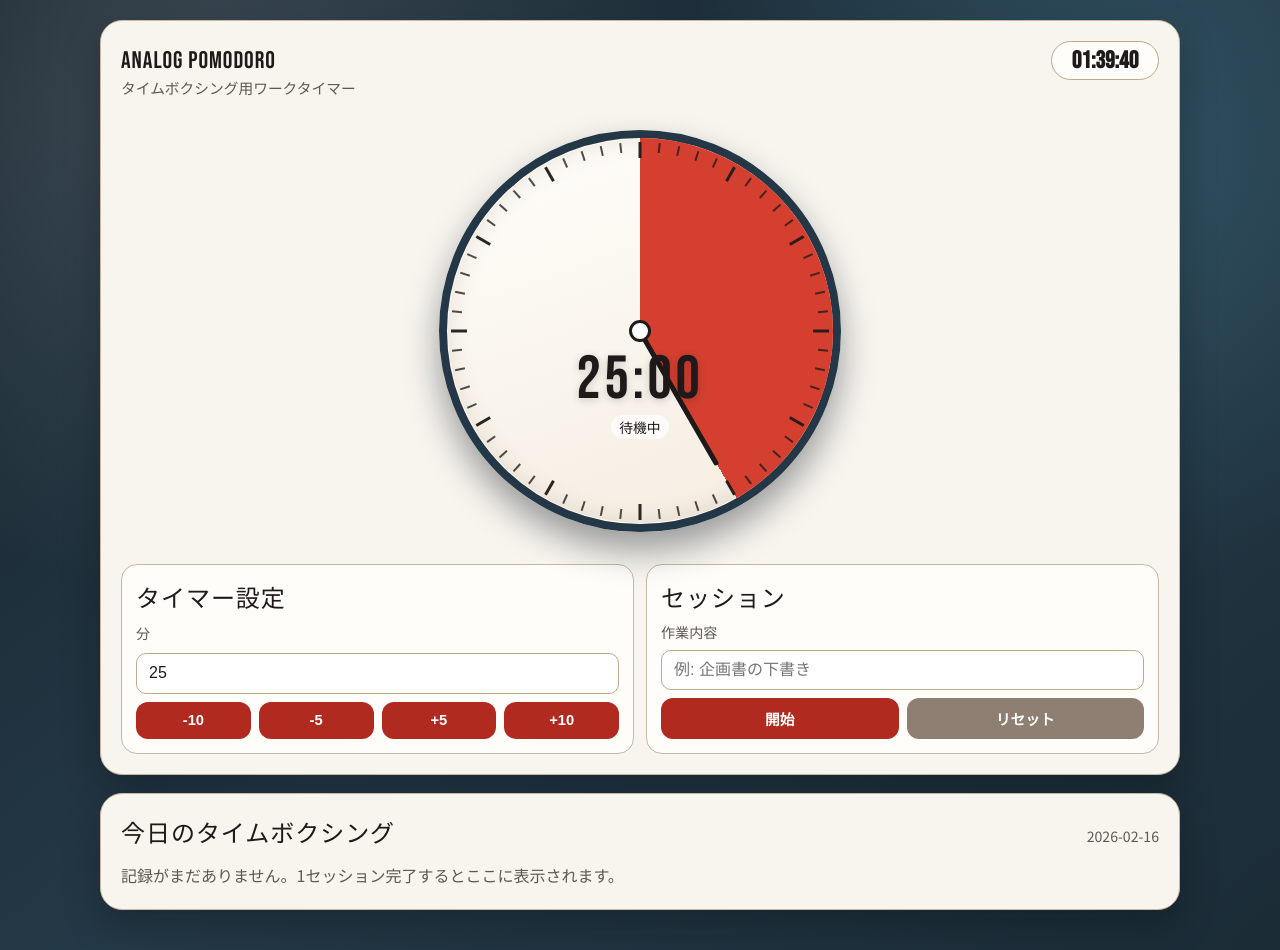
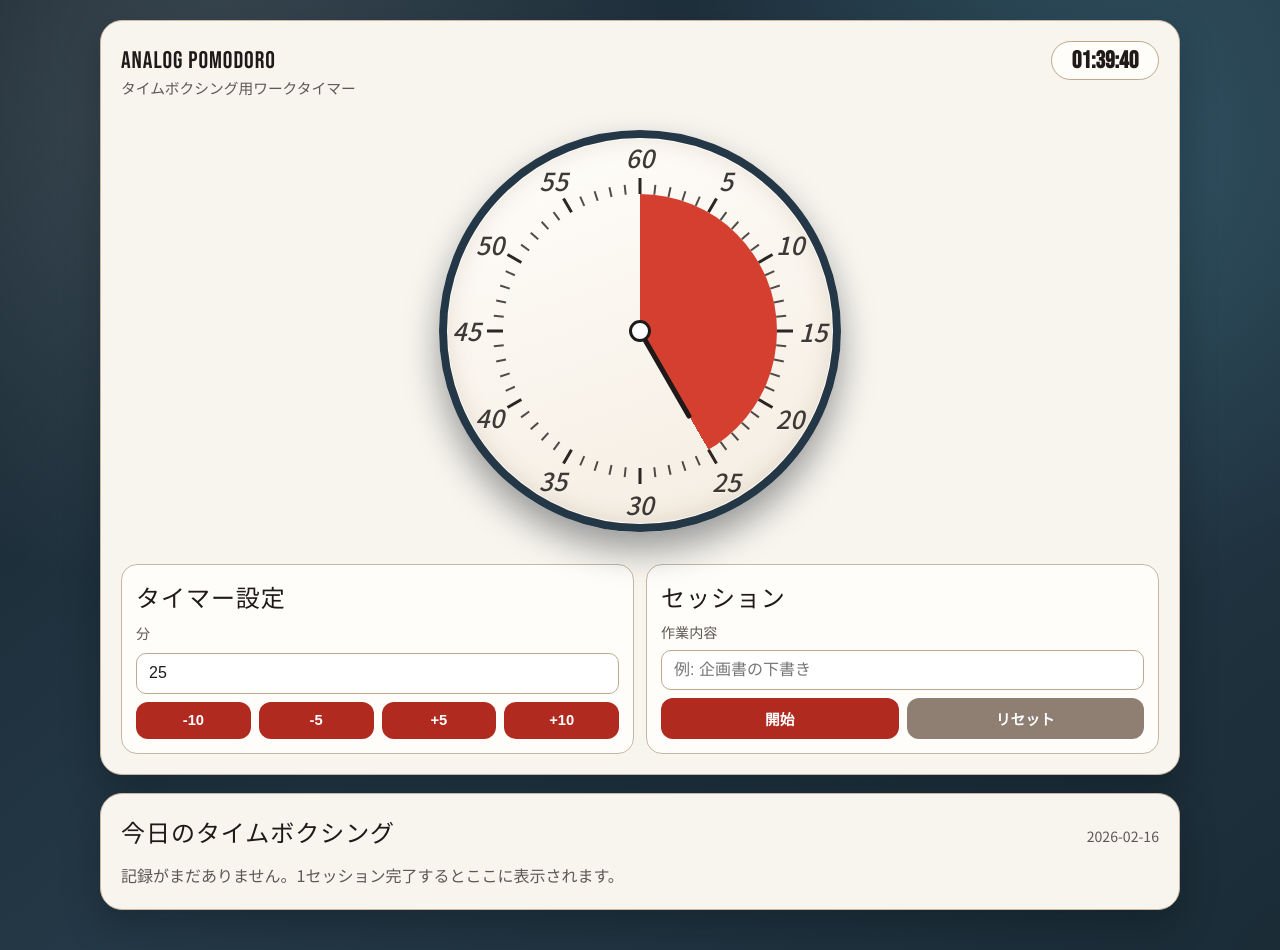
Before and after one commit to Corona-Shio/pomodoro-timer, a React (Vite) app: page / in a window 1280 px wide. Built offline with nearby package versions, Linux system fonts and the light colour scheme.

Commit message:
Refine analog dial readability and layout

```diff
--- a/src/App.tsx
+++ b/src/App.tsx
@@ -3,7 +3,6 @@ import {
   assignLanes,
   calcMinuteHandAngle,
   clampMinutes,
-  formatRemaining,
   minutesFromStartOfDay,
   toDateKey,
   toLocalTime
@@ -30,6 +29,7 @@ const nowClock = (): string =>
   });
 
 function App() {
+  const dialNumbers = useMemo(() => Array.from({ length: 12 }, (_, idx) => (idx === 0 ? 60 : idx * 5)), []);
   const initialSetMinutes = useMemo(() => loadSetMinutes(), []);
   const [setMinutes, setSetMinutes] = useState(initialSetMinutes);
   const [remainingSeconds, setRemainingSeconds] = useState(initialSetMinutes * 60);
@@ -181,15 +181,16 @@ function App() {
                 />
               ))}
             </div>
+            <div className="numerals" aria-hidden="true">
+              {dialNumbers.map((value, idx) => (
+                <i key={value} className="numeral" style={{ transform: `rotate(${idx * 30}deg) translateY(-45%)` }}>
+                  <span style={{ transform: `rotate(${-idx * 30}deg)` }}>{value}</span>
+                </i>
+              ))}
+            </div>
             <div className="red-mask" style={{ '--red-angle': `${redSectorAngle}deg` } as CSSProperties} />
             <div className="hand" style={{ transform: `translate(-50%, 0) rotate(${handAngle}deg)` }} />
             <div className="center-dot" />
-            <div className="digital">
-              <span>{formatRemaining(remainingSeconds)}</span>
-              <small>
-                {status === 'done' ? '完了' : status === 'paused' ? '一時停止' : status === 'running' ? '計測中' : '待機中'}
-              </small>
-            </div>
           </div>
         </div>
 
--- a/src/app.css
+++ b/src/app.css
@@ -121,7 +121,7 @@ h2 {
 .ticks {
   position: absolute;
   inset: 0;
-  z-index: 2;
+  z-index: 3;
 }
 
 .tick {
@@ -134,7 +134,7 @@ h2 {
   content: '';
   position: absolute;
   left: 50%;
-  top: 4px;
+  top: 46px;
   transform: translateX(-50%);
   width: 2px;
   height: 10px;
@@ -143,6 +143,7 @@ h2 {
 }
 
 .tick.major::before {
+  top: 40px;
   height: 16px;
   width: 3px;
   opacity: 0.95;
@@ -150,7 +151,8 @@ h2 {
 
 .red-mask {
   position: absolute;
-  inset: 0;
+  inset: 56px;
+  border-radius: 50%;
   --red-angle: 0deg;
   z-index: 1;
   background: conic-gradient(
@@ -163,16 +165,43 @@ h2 {
   transition: --red-angle var(--dial-motion) linear;
 }
 
+.numerals {
+  position: absolute;
+  inset: 0;
+  z-index: 4;
+}
+
+.numeral {
+  position: absolute;
+  inset: 0;
+  display: grid;
+  place-items: center;
+  transform-origin: 50% 50%;
+}
+
+.numeral span {
+  display: block;
+  font-family: 'Noto Sans JP', sans-serif;
+  font-size: clamp(1.08rem, 3.9vw, 1.55rem);
+  font-weight: 500;
+  letter-spacing: 0.01em;
+  line-height: 1;
+  min-width: 1.5ch;
+  text-align: center;
+  color: rgb(35 31 29 / 88%);
+  text-shadow: 0 1px 0 rgb(255 255 255 / 55%);
+}
+
 .hand {
   position: absolute;
   left: 50%;
-  top: 10%;
+  top: 24%;
   transform-origin: 50% 100%;
   width: 5px;
-  height: 40%;
+  height: 26%;
   background: var(--ink);
   border-radius: 10px;
-  z-index: 3;
+  z-index: 5;
   transition: transform var(--dial-motion) linear;
 }
 
@@ -185,35 +214,8 @@ h2 {
   border-radius: 50%;
   background: #fff;
   border: 3px solid #1f1b1a;
-  z-index: 4;
+  z-index: 6;
   transform: translate(-50%, -50%);
-}
-
-.digital {
-  position: absolute;
-  inset: auto 0 22%;
-  text-align: center;
-  display: grid;
-  gap: 4px;
-  z-index: 5;
-}
-
-.digital span {
-  font-family: 'Bebas Neue', sans-serif;
-  letter-spacing: 0.06em;
-  font-size: clamp(2rem, 8vw, 3.8rem);
-  line-height: 1;
-  text-shadow: 0 2px 8px rgb(0 0 0 / 18%);
-}
-
-.digital small {
-  font-size: 0.86rem;
-  color: #1f1a19;
-  background: rgb(255 255 255 / 72%);
-  width: fit-content;
-  margin: 0 auto;
-  padding: 2px 8px;
-  border-radius: 999px;
 }
 
 .controls-grid {
@@ -356,8 +358,8 @@ button.secondary {
     min-width: 90px;
   }
 
-  .digital {
-    inset: auto 0 18%;
+  .numeral span {
+    font-size: clamp(0.95rem, 4.1vw, 1.28rem);
   }
 
   .timeline-axis {
```
